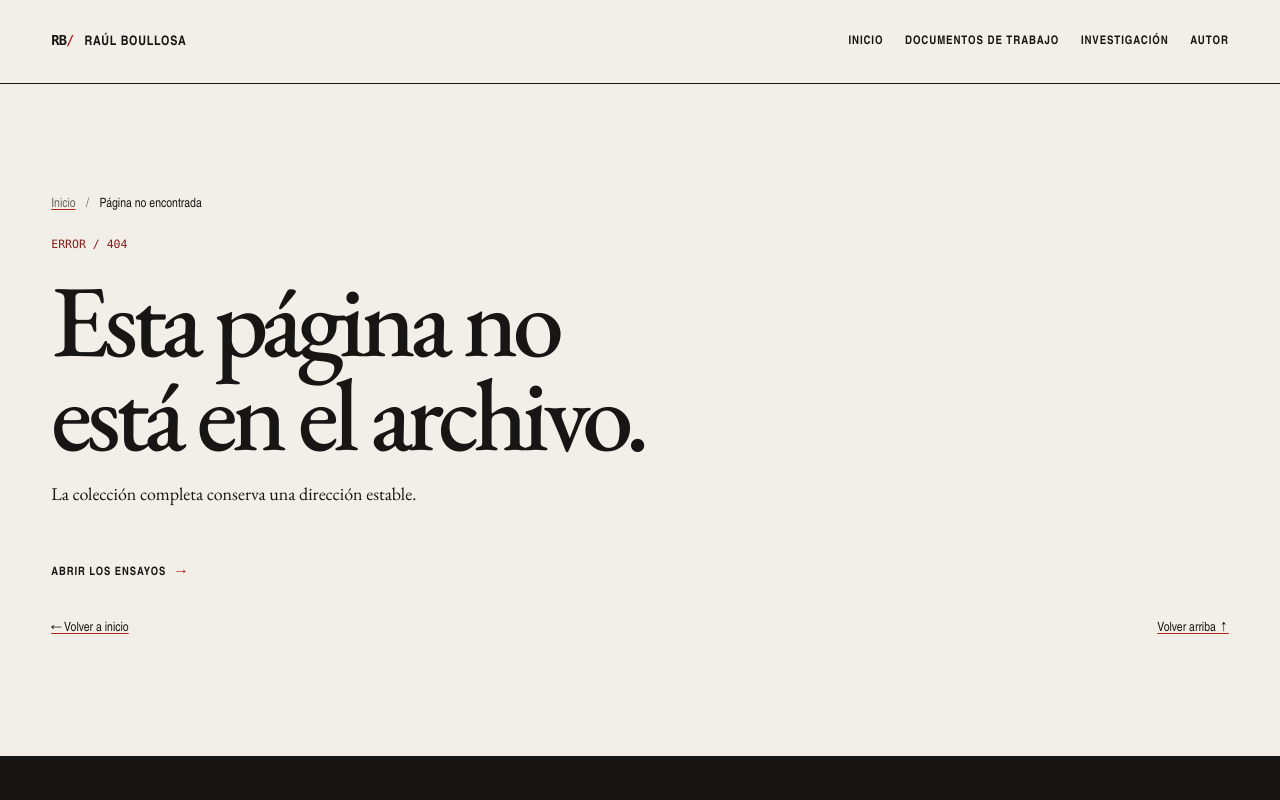
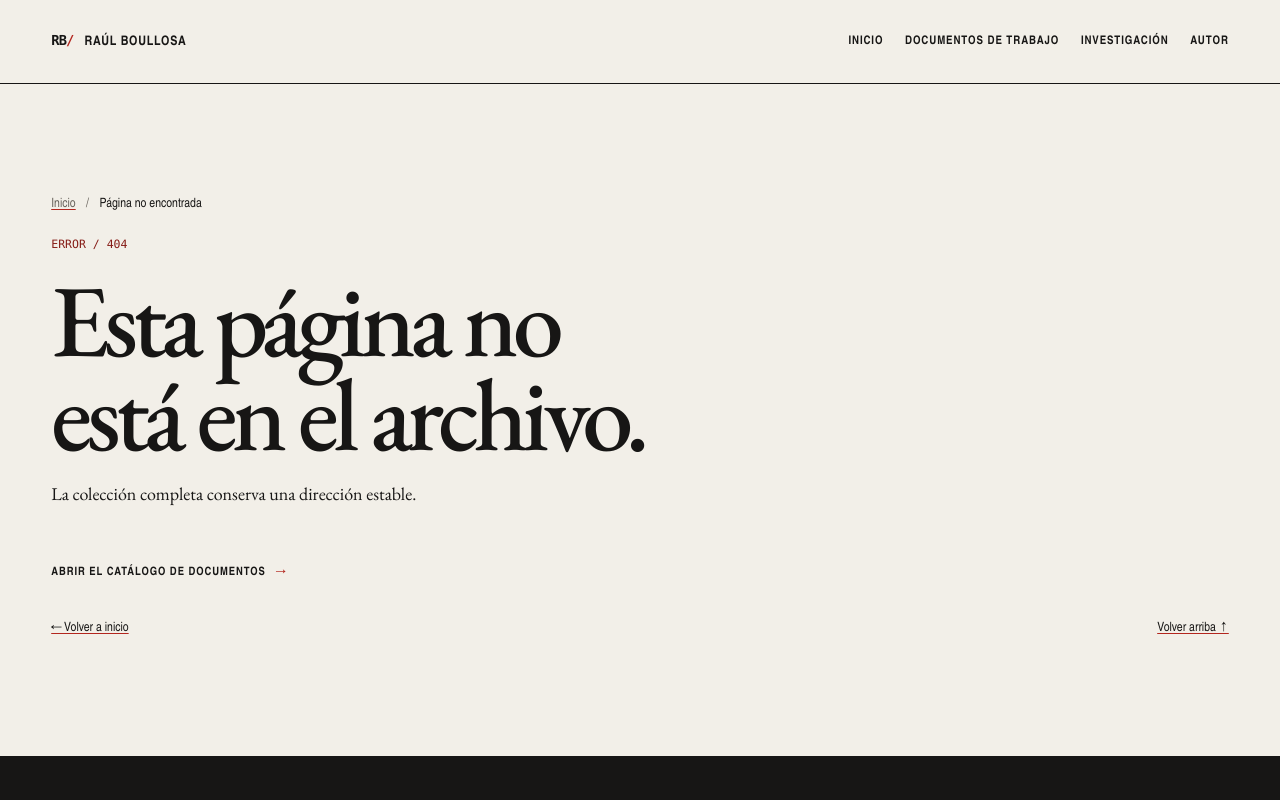
Before and after one commit to boullosaraul-commits/raulboullosa.com, a plain HTML site: page dist/404.html in a window 1280 px wide. Shown: the top 800 px of the page. Drawn offline with nearby package versions, Linux system fonts and the light colour scheme.

Commit message:
Ajustar acceso al catálogo en página 404

```diff
--- a/dist/404.html
+++ b/dist/404.html
@@ -14,7 +14,7 @@
   <header class="masthead"><div class="container masthead__inner"><a class="brand" href="/" aria-label="Raúl Boullosa, inicio"><span class="brand__mark" aria-hidden="true">RB<span class="brand__slash">/</span></span><span>Raúl Boullosa</span></a><nav class="nav" aria-label="Navegación principal"><a href="/">Inicio</a><a href="/ensayos/">Documentos de trabajo</a><a href="/investigacion/">Investigación</a><a href="/sobre-mi/">Autor</a></nav></div></header>
   <main id="contenido" class="not-found container">
 <!-- page-navigation:start --><div class="container page-navigation"><nav class="breadcrumbs" aria-label="Ruta de navegación"><ol><li><a href="/">Inicio</a></li><li><span aria-current="page">Página no encontrada</span></li></ol></nav></div><!-- page-navigation:end -->
-<div><span class="not-found__code">ERROR / 404</span><h1>Esta página no está en el archivo.</h1><p>La colección completa conserva una dirección estable.</p><a class="text-link" href="/ensayos/">Abrir los ensayos</a></div>
+<div><span class="not-found__code">ERROR / 404</span><h1>Esta página no está en el archivo.</h1><p>La colección completa conserva una dirección estable.</p><a class="text-link" href="/ensayos/">Abrir el catálogo de documentos</a></div>
 <!-- page-return:start --><nav class="container page-return" aria-label="Continuar la navegación"><a href="/">← Volver a inicio</a><a href="#contenido">Volver arriba ↑</a></nav><!-- page-return:end -->
 </main>
   <footer class="footer">
```
